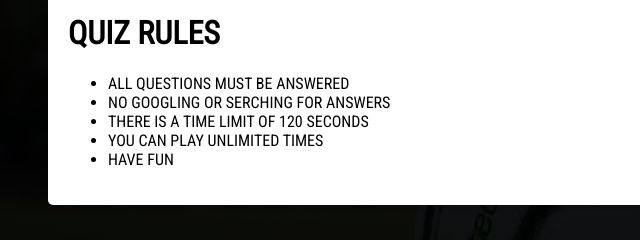
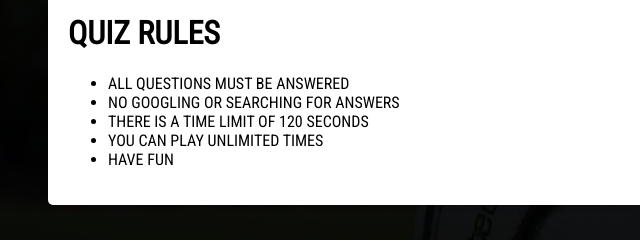
Before and after one commit to danij1990/LGFA-CamogieAssociation, a plain HTML site: page index.html in a window 1280 px wide. Both pictures are taken after a click on the button "Quiz Rules". Shown: the part 155-395 px from the top of the page, 208-848 px from the left. Drawn offline with Linux system fonts and the light colour scheme.

```diff
--- a/index.html
+++ b/index.html
@@ -53,7 +53,7 @@
           <h1>Quiz Rules</h1>
           <ul>
             <li>All questions must be answered</li>
-            <li>No googling or serching for answers</li>
+            <li>No googling or searching for answers</li>
             <li>There is a time limit of 120 seconds</li>
             <li>You can play unlimited times</li>
             <li>Have fun</li>
```
Also changed, not shown: assets/images/index.htmlval.png (added), assets/images/quiz.html.val.png (added), 1 other file.
